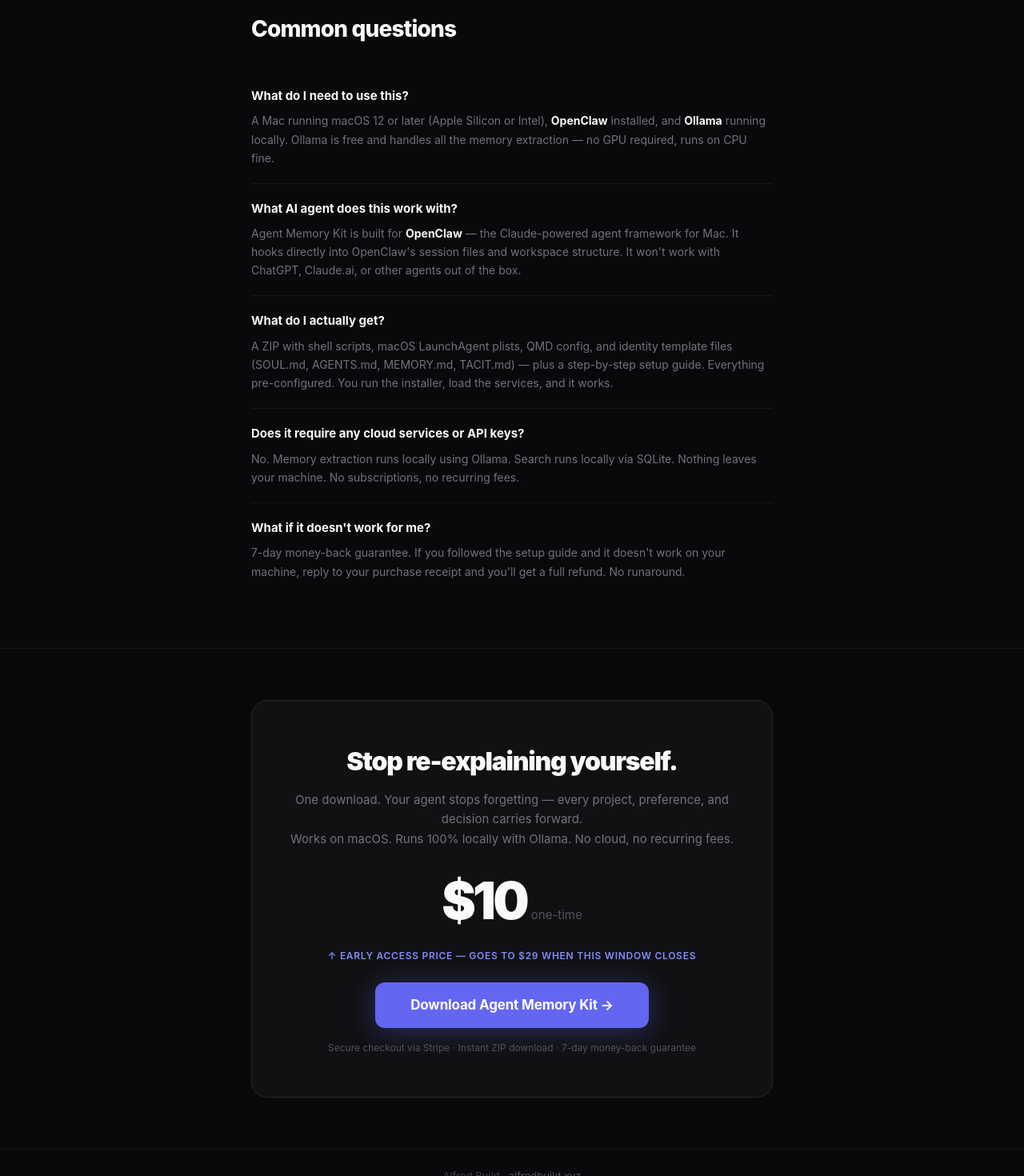
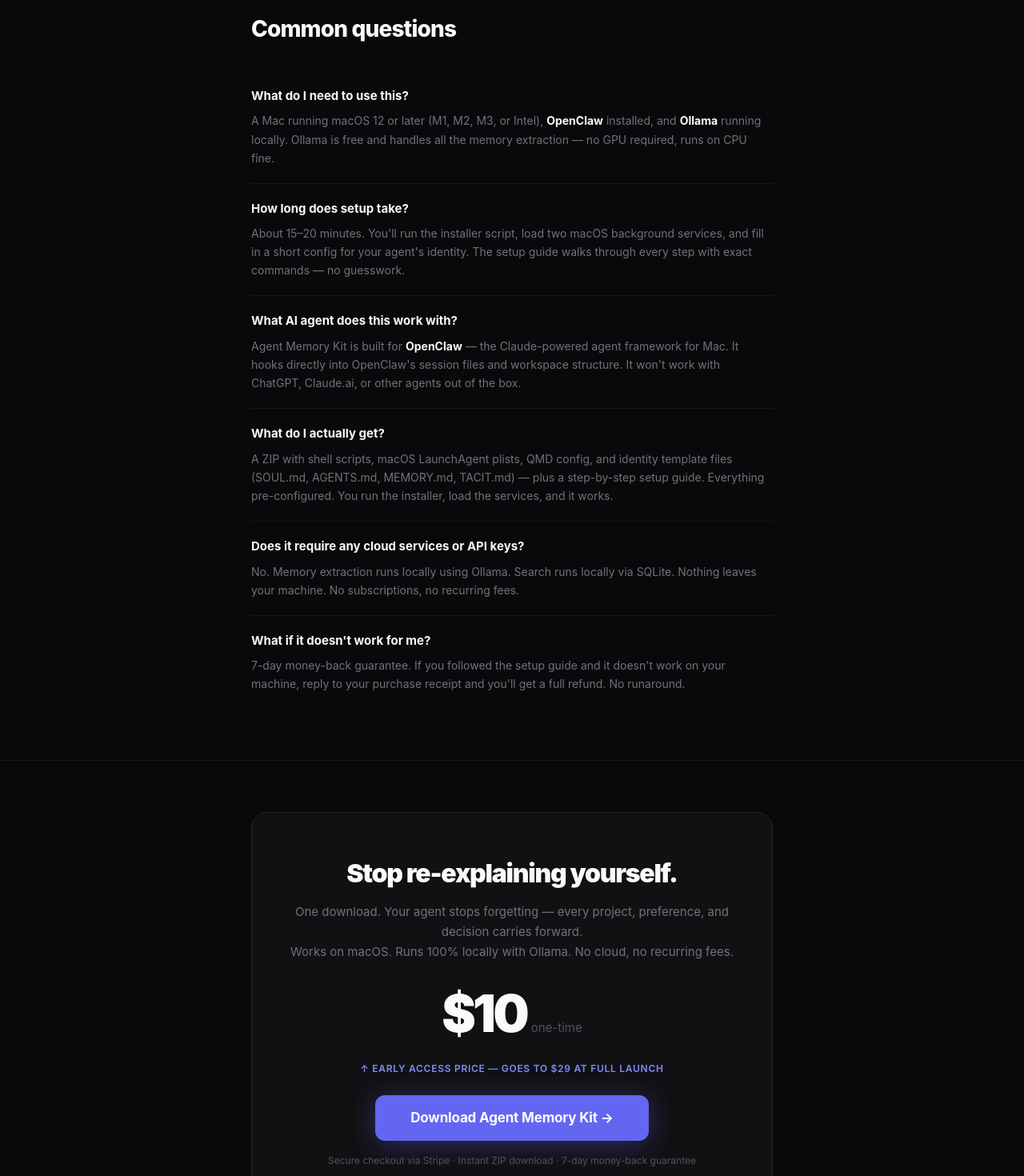
Before and after one commit to marcoiaq/agent-memory-kit, a Next.js app: page / in a window 1280 px wide. Shown: the part 2140-3610 px from the top of the page at 80% size. Built offline with nearby package versions, Linux system fonts and the light colour scheme.

Commit message:
ux: fix vague urgency copy, add setup-time FAQ, clarify M-series compatibility

```diff
--- a/app/page.tsx
+++ b/app/page.tsx
@@ -263,7 +263,11 @@ export default function Home() {
           <div className="faq-list">
             <div className="faq-item">
               <div className="faq-q">What do I need to use this?</div>
-              <div className="faq-a">A Mac running macOS 12 or later (Apple Silicon or Intel), <strong style={{color:'#fafafa'}}>OpenClaw</strong> installed, and <strong style={{color:'#fafafa'}}>Ollama</strong> running locally. Ollama is free and handles all the memory extraction — no GPU required, runs on CPU fine.</div>
+              <div className="faq-a">A Mac running macOS 12 or later (M1, M2, M3, or Intel), <strong style={{color:'#fafafa'}}>OpenClaw</strong> installed, and <strong style={{color:'#fafafa'}}>Ollama</strong> running locally. Ollama is free and handles all the memory extraction — no GPU required, runs on CPU fine.</div>
+            </div>
+            <div className="faq-item">
+              <div className="faq-q">How long does setup take?</div>
+              <div className="faq-a">About 15–20 minutes. You'll run the installer script, load two macOS background services, and fill in a short config for your agent's identity. The setup guide walks through every step with exact commands — no guesswork.</div>
             </div>
             <div className="faq-item">
               <div className="faq-q">What AI agent does this work with?</div>
@@ -298,7 +302,7 @@ export default function Home() {
               <span className="price-num">$10</span>
               <span className="price-word">one-time</span>
             </div>
-            <span className="price-launch">↑ Early access price — goes to $29 when this window closes</span>
+            <span className="price-launch">↑ Early access price — goes to $29 at full launch</span>
             <a href="/api/create-checkout" className="cta-btn">Download Agent Memory Kit →</a>
             <p className="cta-meta">Secure checkout via Stripe · Instant ZIP download · 7-day money-back guarantee</p>
           </div>
```
